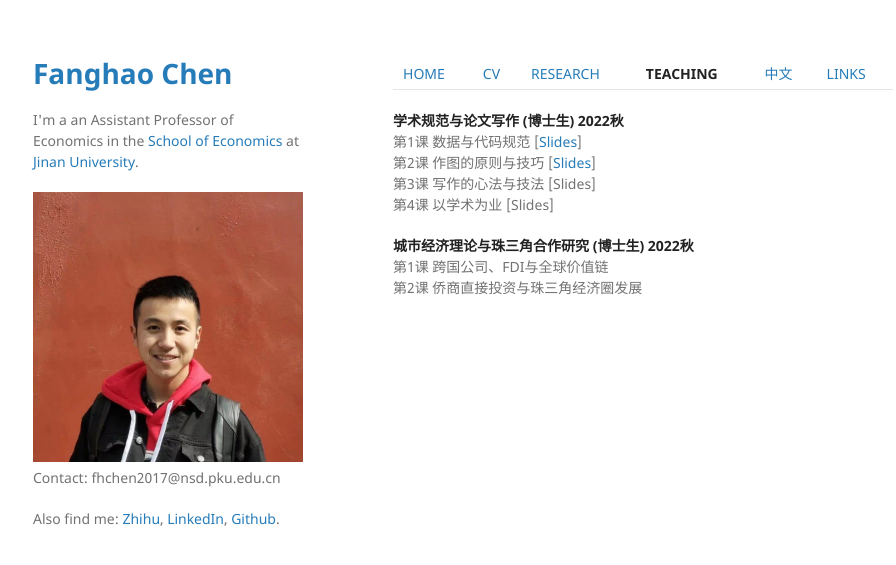
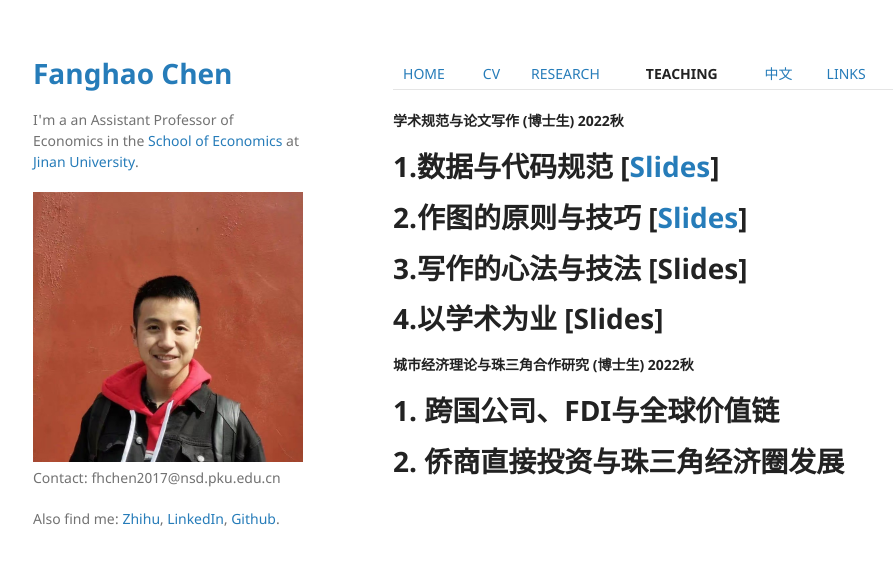
Before and after one commit to FanghaoChen/homepage, a Jekyll site: the page built from teaching.md, in a window 1280 px wide. Shown: the top 565 px of the page, without its empty margins (177-1073 px from the left). Built offline with Jekyll 4.4.1, drawn with Linux system fonts in a browser that asks for light colours; our own code applies the rules of GitHub Pages for plain Markdown files.

Commit message:
Update teaching.md

```diff
--- a/teaching.md
+++ b/teaching.md
@@ -1,11 +1,11 @@
 [HOME](./index.md) | [CV](./assets/CV_FanghaoChen_220509.pdf) | [RESEARCH](./research.md) | [**TEACHING**](./teaching.md) | [中文](./chinesepage.md) | [LINKS](./links.md)
 
 **学术规范与论文写作 (博士生) 2022秋** <br/>
-第1课 数据与代码规范   [[Slides](./assets/Lec1_CodeData_220911.pdf)] <br/>
-第2课 作图的原则与技巧 [[Slides](./assets/Lec1_Figure_220911.pdf)] <br/>
-第3课 写作的心法与技法 [Slides]<br/>
-第4课 以学术为业       [Slides] <br/>
+# 1.数据与代码规范   [[Slides](./assets/Lec1_CodeData_220911.pdf)] <br/>
+# 2.作图的原则与技巧 [[Slides](./assets/Lec1_Figure_220911.pdf)] <br/>
+# 3.写作的心法与技法 [Slides]<br/>
+# 4.以学术为业       [Slides] <br/>
 
 **城市经济理论与珠三角合作研究 (博士生) 2022秋** <br/>
-第1课 跨国公司、FDI与全球价值链 <br/>
-第2课 侨商直接投资与珠三角经济圈发展 <br/>
+# 1. 跨国公司、FDI与全球价值链 <br/>
+# 2. 侨商直接投资与珠三角经济圈发展 <br/>
```
